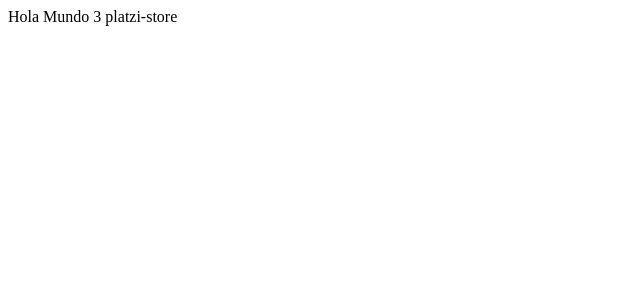
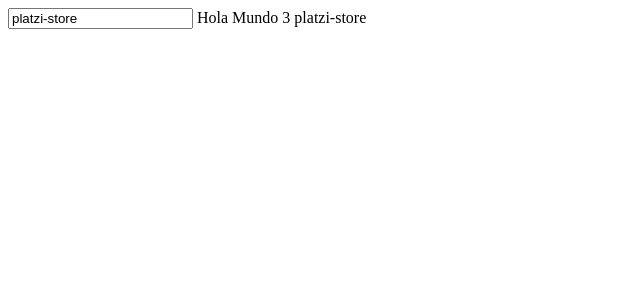
Before and after one commit to Erick0Cruz/Store, an Angular app: page / in a window 1280 px wide. Shown: the top 300 px of the page, without its empty margins (0-640 px from the left). Built offline with nearby package versions, Linux system fonts and the light colour scheme.

Commit message:
Enlace de datos - mediante Ng Model renderizando una variable y modificarla en el controlador

```diff
--- a/src/app/app.component.html
+++ b/src/app/app.component.html
@@ -1,2 +1,2 @@
 <!-- String Interpolation -->
-{{'Hola Mundo'}} {{1+2}} {{title}}
+<input type="text" [(ngModel)]="title" /> {{ "Hola Mundo" }} {{ 1 + 2 }} {{ title }}
--- a/src/app/app.module.ts
+++ b/src/app/app.module.ts
@@ -1,5 +1,6 @@
 import { BrowserModule } from '@angular/platform-browser';
 import { NgModule } from '@angular/core';
+import {FormsModule} from '@angular/forms';
 
 import { AppRoutingModule } from './app-routing.module';
 import { AppComponent } from './app.component';
@@ -10,7 +11,8 @@ import { AppComponent } from './app.component';
   ],
   imports: [
     BrowserModule,
-    AppRoutingModule
+    AppRoutingModule,
+    FormsModule
   ],
   providers: [],
   bootstrap: [AppComponent]
```
